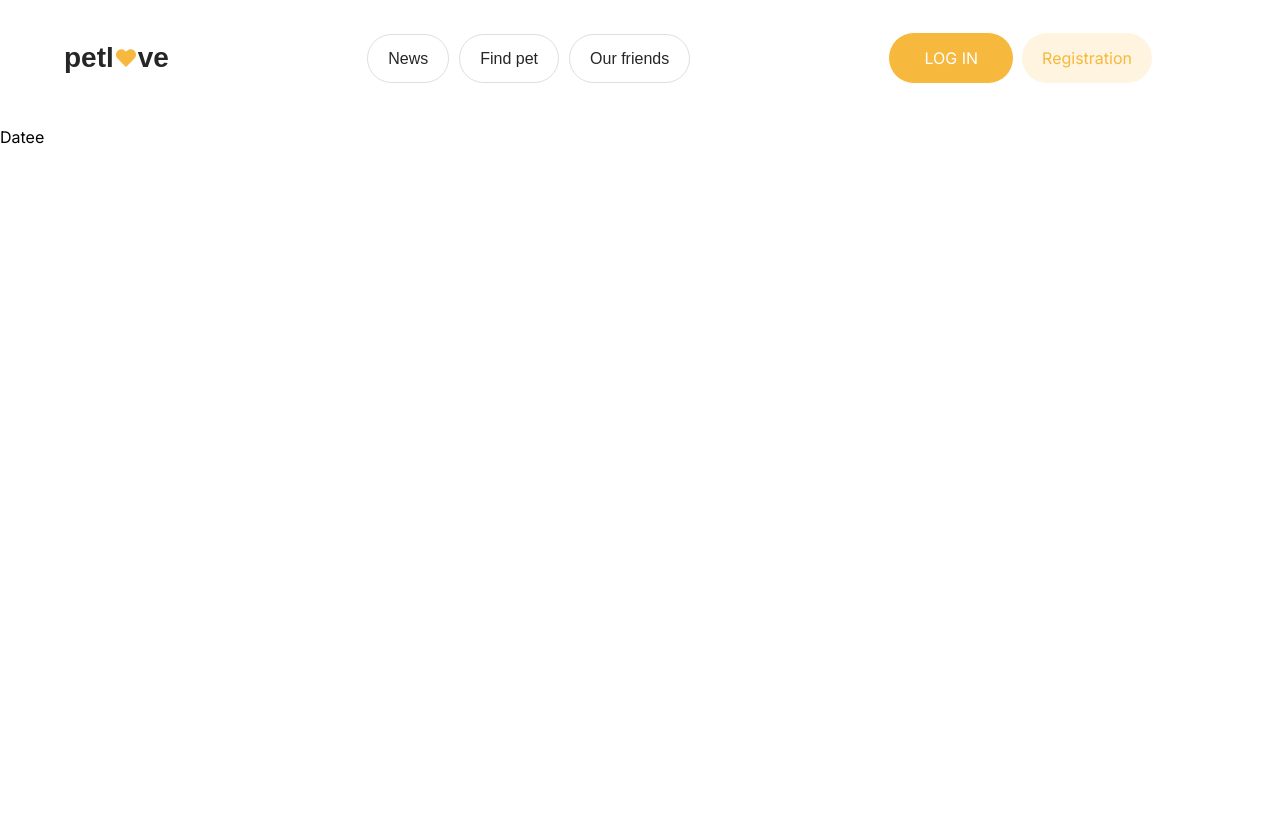
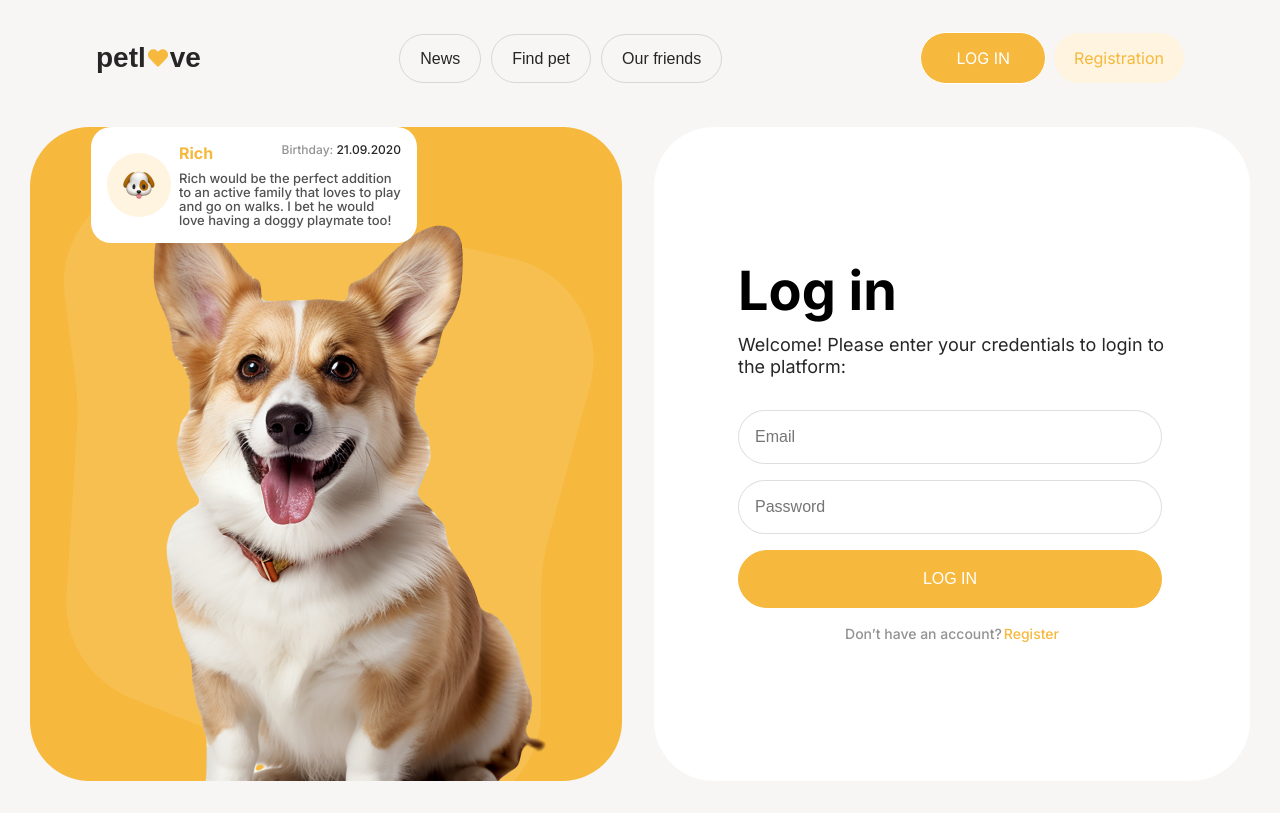
Before and after one commit to AnastasiaSaienko634/PetLove, a Next.js app: page /login in a window 1280 px wide. Built offline with nearby package versions, Linux system fonts and the light colour scheme.

Commit message:
update login + register

```diff
--- a/app/login/page.module.css
+++ b/app/login/page.module.css
@@ -0,0 +1,173 @@
+.loginPage {
+  display: flex;
+  flex-direction: column;
+  align-items: center;
+  background-color: #f8f5f5;
+  padding-bottom: 32px;
+}
+
+.containerLogin {
+  display: flex;
+  justify-content: center;
+  gap: 32px;
+}
+
+.rightSide {
+  display: flex;
+  flex-direction: column;
+}
+
+.register {
+  position: relative;
+}
+
+.commentContainer {
+  display: flex;
+  position: absolute;
+  justify-content: center;
+  align-items: center;
+  bottom: 1;
+  width: 294px;
+  margin-left: 61px;
+  background-color: #ffffff;
+  padding: 16px;
+  border-radius: 20px;
+}
+
+.coverImg {
+  background-color: #fff4df;
+  padding: 14px 16px 14px 16px;
+  border-radius: 50%;
+  margin-right: 8px;
+}
+
+.descComment {
+  display: flex;
+  justify-content: space-between;
+  padding-bottom: 8px;
+}
+
+.nameComment {
+  font-weight: 700;
+  font-size: 16px;
+  line-height: 20px;
+  letter-spacing: -3%;
+  color: #f6b83d;
+}
+
+.birthCat {
+  color: #26262680;
+  font-weight: 500;
+  font-size: 12px;
+  line-height: 14px;
+  letter-spacing: -2%;
+}
+
+.spanBithCat {
+  color: #262626;
+}
+
+.descCat {
+  color: #262626cc;
+  font-weight: 500;
+  font-size: 13px;
+  line-height: 14px;
+  letter-spacing: -2%;
+}
+
+.leftSide {
+  background-color: #ffffff;
+  width: 428px;
+  display: flex;
+  justify-content: center;
+  flex-direction: column;
+  border-radius: 60px;
+  padding-left: 84px;
+  padding-right: 84px;
+}
+
+.loginTitle {
+  text-align: left;
+  font-weight: 700;
+  font-size: 54px;
+  line-height: 54px;
+  letter-spacing: -4%;
+  padding-bottom: 16px;
+}
+
+.loginDescrip {
+  color: #262626;
+  font-weight: 400;
+  font-size: 18px;
+  line-height: 22px;
+  letter-spacing: -2%;
+}
+
+.formLogin {
+  display: flex;
+  flex-direction: column;
+  width: 424px;
+  gap: 16px;
+  margin-top: 32px;
+}
+
+.fieldLogin {
+  padding: 16px;
+  font-weight: 500;
+  font-size: 16px;
+  line-height: 20px;
+  letter-spacing: -3%;
+  color: #26262680;
+  border-radius: 30px;
+  outline: none;
+  border: 1px solid #26262626;
+}
+
+.btnLogin {
+  font-weight: 500;
+  font-style: Bold;
+  font-size: 16px;
+  line-height: 20px;
+  letter-spacing: -3%;
+  text-transform: uppercase;
+  color: #ffffff;
+  background-color: #f6b83d;
+  border: 1px solid #f6b83d;
+  padding: 18px;
+  border-radius: 30px;
+  margin-bottom: 16px;
+}
+
+.registerContainer {
+  display: flex;
+  justify-content: center;
+  align-items: center;
+  gap: 2px;
+}
+
+.textLink {
+  font-weight: 500;
+  font-size: 14px;
+  line-height: 20px;
+  letter-spacing: -3%;
+  color: #26262680;
+}
+
+.registerLink {
+  font-weight: 500;
+  font-size: 14px;
+  line-height: 20px;
+  letter-spacing: -3%;
+  color: #f6b83d;
+}
+
+.errField {
+  padding: 0px;
+  margin: 0px;
+  font-weight: 500;
+  font-size: 12px;
+  line-height: 14px;
+  letter-spacing: -3%;
+  padding-left: 16px;
+  color: #ef2447;
+}
--- a/app/login/page.tsx
+++ b/app/login/page.tsx
@@ -1,12 +1,107 @@
+"use client";
+import React from "react";
 import HeaderWh from "@/components/HeaderWh/HeaderWh";
-import React from "react";
 import css from "./page.module.css";
+import Image from "next/image";
+import login from "../../public/login.png";
+import dog from "../../public/dog.png";
+import { Formik, Form, Field, ErrorMessage } from "formik";
+import Link from "next/link";
+import * as Yup from "yup";
+
+const LoginSchema = Yup.object({
+  email: Yup.string()
+    .email("Enter a valid Email")
+    .required("Email is required"),
+
+  password: Yup.string()
+    .min(7, "Minimum 7 characters")
+    .required("Password is required"),
+  confirmPs: Yup.string()
+    .min(7, "Minimum 7 characters")
+    .required("Password is required"),
+});
 
 const LogIn = () => {
   return (
-    <div className={css.main}>
+    <div className={css.loginPage}>
       <HeaderWh />
-      <p>Datee</p>
+      <div className={css.containerLogin}>
+        <div className={css.rightSide}>
+          <Image className={css.registerImg} src={login} alt="Cat" priority />
+          <div className={css.commentContainer}>
+            <div className={css.coverImg}>
+              <Image className={css.catImg} src={dog} alt="Cat" priority />
+            </div>
+            <div>
+              <ul className={css.descComment}>
+                <li>
+                  <p className={css.nameComment}>Rich</p>
+                </li>
+                <li>
+                  <p className={css.birthCat}>
+                    Birthday:{" "}
+                    <span className={css.spanBithCat}>21.09.2020</span>
+                  </p>
+                </li>
+              </ul>
+              <p className={css.descCat}>
+                Rich would be the perfect addition to an active family that
+                loves to play and go on walks. I bet he would love having a
+                doggy playmate too!
+              </p>
+            </div>
+          </div>
+        </div>
+        <div className={css.leftSide}>
+          <h1 className={css.loginTitle}>Log in</h1>
+          <p className={css.loginDescrip}>
+            Welcome! Please enter your credentials to login to the platform:
+          </p>
+          <Formik
+            validationSchema={LoginSchema}
+            initialValues={{
+              name: "",
+              email: "",
+              password: "",
+            }}
+            onSubmit={(values) => {
+              console.log(values);
+            }}
+          >
+            <Form className={css.formLogin}>
+              <Field
+                name="email"
+                className={css.fieldLogin}
+                placeholder="Email"
+              />
+              <ErrorMessage
+                name="email"
+                component="p"
+                className={css.errField}
+              />
+              <Field
+                name="password"
+                className={css.fieldLogin}
+                placeholder="Password"
+              />
+              <ErrorMessage
+                name="password"
+                component="p"
+                className={css.errField}
+              />
+
+              <button className={css.btnLogin}>Log In</button>
+            </Form>
+          </Formik>
+          <div className={css.registerContainer}>
+            <p className={css.textLink}>Don’t have an account?</p>{" "}
+            <Link className={css.registerLink} href="/register">
+              Register
+            </Link>
+          </div>
+        </div>
+      </div>
     </div>
   );
 };
--- a/app/register/page.module.css
+++ b/app/register/page.module.css
@@ -79,9 +79,9 @@
   background-color: #ffffff;
   width: 428px;
   display: flex;
+  justify-content: center;
   flex-direction: column;
   border-radius: 60px;
-  padding-top: 69px;
   padding-left: 84px;
   padding-right: 84px;
 }
```
